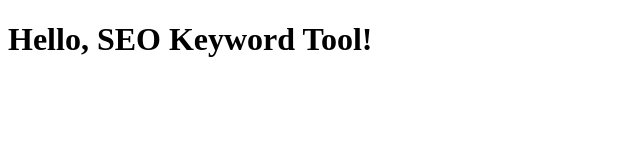
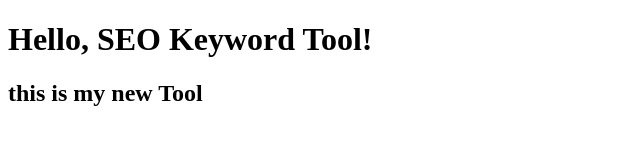
Before and after one commit to Owaisshere/seo-keyword-tool, a plain HTML site: page index.html in a window 1280 px wide. Shown: the whole page, without its empty margins (0-640 px from the left). Drawn offline with Linux system fonts and the light colour scheme.

Commit message:
added heading in index.html

```diff
--- a/index.html
+++ b/index.html
@@ -1,9 +1,10 @@
 <!DOCTYPE html>
 <html>
 <head>
-    <title>Keyword Tool</title>
+    <title>Keyword Tool to be made</title>
 </head>
 <body>
     <h1>Hello, SEO Keyword Tool!</h1>
+    <h2>this is my new Tool</h2>
 </body>
 </html>
```
